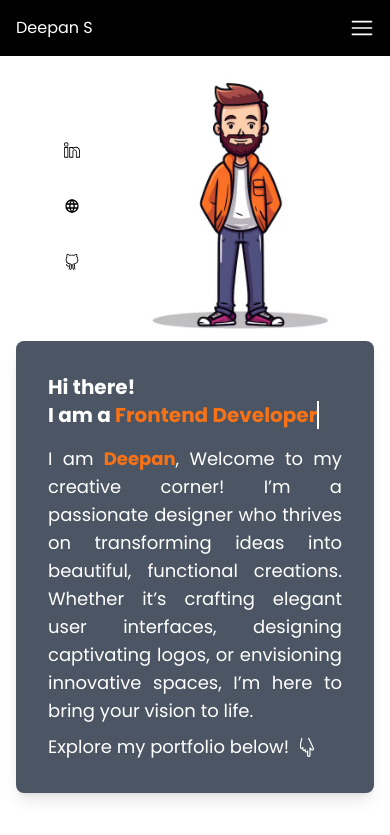
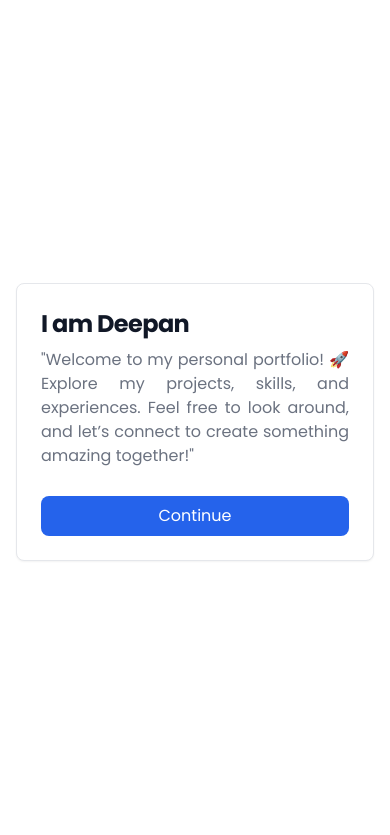
Before and after one commit to DeepanSenthilkumar005/reactportfolio, a React (Vite) app: page / in a window 390 px wide. Shown: the top 835 px of the page. Built offline with nearby package versions, Linux system fonts and the light colour scheme.

Commit message:
Feat:Welcom Page Added

```diff
--- a/src/App.jsx
+++ b/src/App.jsx
@@ -1,24 +1,34 @@
-import React from 'react'
-import { BrowserRouter, Route, Routes } from 'react-router-dom'
-import HomePage from './components/HomePage'
-import NavBar from './components/NavBar'
-import AboutPage from './components/AboutPage'
-import QualificationPage from './components/QualificationPage'
-import SkillsPage from './components/SkillsPage'
-import ProjectsPage from './components/ProjectsPage'
+import React, { useState } from "react";
+import { BrowserRouter, Route, Routes } from "react-router-dom";
+import HomePage from "./components/HomePage";
+import NavBar from "./components/NavBar";
+import AboutPage from "./components/AboutPage";
+import QualificationPage from "./components/QualificationPage";
+import SkillsPage from "./components/SkillsPage";
+import ProjectsPage from "./components/ProjectsPage";
+import WelcomePage from "./components/WelcomePage";
 
 function App() {
+  const [isVisible, setIsVisible] = useState(true);
+
   return (
-    <div className='font-poppins'>
-        <NavBar />
-        <HomePage />
-        <AboutPage />
-        <QualificationPage />
-        <SkillsPage />
-        <ProjectsPage />
+    <div className="font-poppins">
+      {/* Show WelcomePage only if isVisible is true */}
+      <WelcomePage isVisible={isVisible} setIsVisible={setIsVisible} />
 
+      {/* Show other components only after clicking Continue */}
+      {!isVisible && (
+        <>
+          <NavBar />
+          <HomePage />
+          <AboutPage />
+          <QualificationPage />
+          <SkillsPage />
+          <ProjectsPage />
+        </>
+      )}
     </div>
-  )
+  );
 }
 
 export default App;
--- a/src/components/HomePage.jsx
+++ b/src/components/HomePage.jsx
@@ -6,6 +6,7 @@ import { TbWorld } from "react-icons/tb";
 import Typewriter from './Typewriter ';
 import { TfiHandPointDown } from "react-icons/tfi";
 import ScrollGif from '../assets/scroll.gif'
+import WelcomePage from './WelcomePage';
 
 function HomePage() {
   const Links=[
@@ -27,6 +28,7 @@ function HomePage() {
   ]
   return (
       <section className='HomePage p-4 min:h-full w-full'>
+        {/* <WelcomePage /> */}
         <div className="grid stm:grid-cols-1 md:grid-cols-2">
           {/* Left Content */}
           <div className="LeftContent my-auto flex justify-between">
--- a/src/components/NavBar.jsx
+++ b/src/components/NavBar.jsx
@@ -37,7 +37,7 @@ function NavBar() {
   }, []);
 
   return (
-    <section className="NavBar sticky top-0 justify-between py-4 flex h-fit w-full bg-black">
+    <section className="NavBar z-50 sticky top-0 justify-between py-4 flex h-fit w-full bg-black">
       {/* Header */}
       <p className="Heading hover:scale-105 ps-4 transition-all duration-150 ease-in-out">
         <a href="#" className="text-customWhite md:text-xl">Deepan S</a>
--- a/src/components/ProjectsPage.jsx
+++ b/src/components/ProjectsPage.jsx
@@ -3,17 +3,38 @@ import React, { useState } from "react";
 function ProjectsPage() {
   // JSON data for projects
   const projectsData = [
-    { id: 1, image:"https://app.netlify.com/.netlify/images?url=https://d33wubrfki0l68.cloudfront.net/67a456603f6f090008648d71/screenshot_2025-02-06-06-28-24-0000.webp&fit=cover&h=500&q=40&w=800"
-      , title: "Project One" },
-    { id: 2, image:"https://app.netlify.com/.netlify/images?url=https://d33wubrfki0l68.cloudfront.net/6717b525d63291000812b32d/screenshot_2024-10-22-14-23-02-0000.webp&fit=cover&h=500&q=40&w=800"
-      , title: "Project Two" },
-    { id: 3, image:"https://app.netlify.com/.netlify/images?url=https://d33wubrfki0l68.cloudfront.net/678a92d1b273190008962105/screenshot_2025-01-17-17-27-19-0000.webp&fit=cover&h=500&q=40&w=800"
-      , title: "Project Three" },
-    { id: 4, image:"https://app.netlify.com/.netlify/images?url=https://d33wubrfki0l68.cloudfront.net/671fabef4756715ecc543a1c/screenshot_2024-10-28-15-21-58-0000.webp&fit=cover&h=500&q=40&w=800"
-      , title: "Project Four" },
-    { id: 5, image:"https://app.netlify.com/.netlify/images?url=https://d33wubrfki0l68.cloudfront.net/6741e6e05dc33d00088aeaf4/screenshot_2024-11-23-14-30-27-0000.webp&fit=cover&h=500&q=40&w=800"
-      , title: "Project Five" },
+    {
+      "id": 1,
+      "image": "https://d33wubrfki0l68.cloudfront.net/67a456603f6f090008648d71/screenshot_2025-02-06-06-28-24-0000.webp",
+      "title": "Personal Portfolio",
+      "description": "A well-structured personal portfolio showcasing skills, projects, and experience using HTML, CSS, and JavaScript. Designed for an engaging user experience with a clean UI and responsive layout."
+    },
+    {
+      "id": 2,
+      "image": "https://d33wubrfki0l68.cloudfront.net/6717b525d63291000812b32d/screenshot_2024-10-22-14-23-02-0000.webp",
+      "title": "E-Commerce Website",
+      "description": "A dynamic online shopping platform featuring product listings, a shopping cart, and a checkout system. Built with React and Tailwind CSS, offering a seamless user experience with modern UI/UX principles."
+    },
+    {
+      "id": 3,
+      "image": "https://d33wubrfki0l68.cloudfront.net/678a92d1b273190008962105/screenshot_2025-01-17-17-27-19-0000.webp",
+      "title": "Commercial Website",
+      "description": "A business-oriented website designed for professional use, providing company details, services, and contact information. Developed with responsive design principles to ensure accessibility across devices."
+    },
+    {
+      "id": 4,
+      "image": "https://d33wubrfki0l68.cloudfront.net/671fabef4756715ecc543a1c/screenshot_2024-10-28-15-21-58-0000.webp",
+      "title": "Calculator",
+      "description": "A simple yet functional calculator built using React, allowing users to perform basic arithmetic operations. Designed with a user-friendly interface and interactive elements."
+    },
+    {
+      "id": 5,
+      "image": "https://d33wubrfki0l68.cloudfront.net/6741e6e05dc33d00088aeaf4/screenshot_2024-11-23-14-30-27-0000.webp",
+      "title": "Chat App",
+      "description": "A real-time chat application enabling users to communicate seamlessly. Features include instant messaging, user authentication, and a responsive UI for a smooth chatting experience."
+    }
   ];
+
 
   const [currentIndex, setCurrentIndex] = useState(0);
 
@@ -29,7 +50,7 @@ function ProjectsPage() {
 
   return (
     <section className="w-full my-6 px-4">
-      <h1 className="text-2xl font-semibold text-center m-2">Projects</h1>
+      <h1 className="text-2xl font-semibold text-center m-2 md:mb-16">Projects</h1>
 
       {/* Carousel */}
       <div className="relative w-full max-w-3xl mx-auto">
@@ -39,14 +60,23 @@ function ProjectsPage() {
             <div
               key={project.id}
               className={`absolute inset-0 flex justify-center items-center transition-opacity duration-700 ${
-                index === currentIndex ? "opacity-100" : "opacity-0"
+                index === currentIndex ? "opacity-100 relative" : "opacity-0 hidden"
               }`}
             >
-              <img
-                src={project.image}
-                alt={project.title}
-                className="block w-full object-cover rounded-lg"
-              />
+              <div className="relative w-full h-full group">
+                {/* Image */}
+                <img
+                  src={project.image}
+                  alt={project.title}
+                  className="block w-full h-full object-cover rounded-lg transition-transform duration-500 group-hover:scale-105 group-hover:blur-sm"
+                />
+
+                {/* Caption (visible on hover) */}
+                <figcaption className="absolute inset-0 text-justify bg-black bg-opacity-25 text-white p-4 opacity-0 group-hover:opacity-100 transition-opacity duration-500">
+                  <p className="text-lg text-center">{project.title}</p>
+                  <p className="justify-center">{project.description}</p>
+                </figcaption>
+              </div>
             </div>
           ))}
         </div>
--- /dev/null
+++ b/src/components/WelcomePage.jsx
@@ -0,0 +1,26 @@
+import React from "react";
+
+function WelcomePage({ isVisible, setIsVisible }) {
+  if (!isVisible) return null; // Hide if isVisible is false
+
+  return (
+    <section className="PopUpPage h-screen w-screen p-4 flex">
+      <div className="max-w-sm m-auto p-6 bg-white border border-gray-200 rounded-lg shadow-sm dark:bg-gray-800 dark:border-gray-700">
+        <h5 className="mb-2 text-2xl font-semibold tracking-tight text-gray-900 dark:text-white">
+          I am Deepan
+        </h5>
+        <p className="mb-3 font-normal text-gray-500 text-justify dark:text-gray-400">
+            "Welcome to my personal portfolio! 🚀 Explore my projects, skills, and experiences. Feel free to look around, and let’s connect to create something amazing together!"
+        </p>
+        <button
+          onClick={() => setIsVisible(false)}
+          className="mt-4 w-full bg-blue-600 text-white py-2 px-4 rounded-lg hover:bg-blue-700 transition"
+        >
+          Continue
+        </button>
+      </div>
+    </section>
+  );
+}
+
+export default WelcomePage;
```
